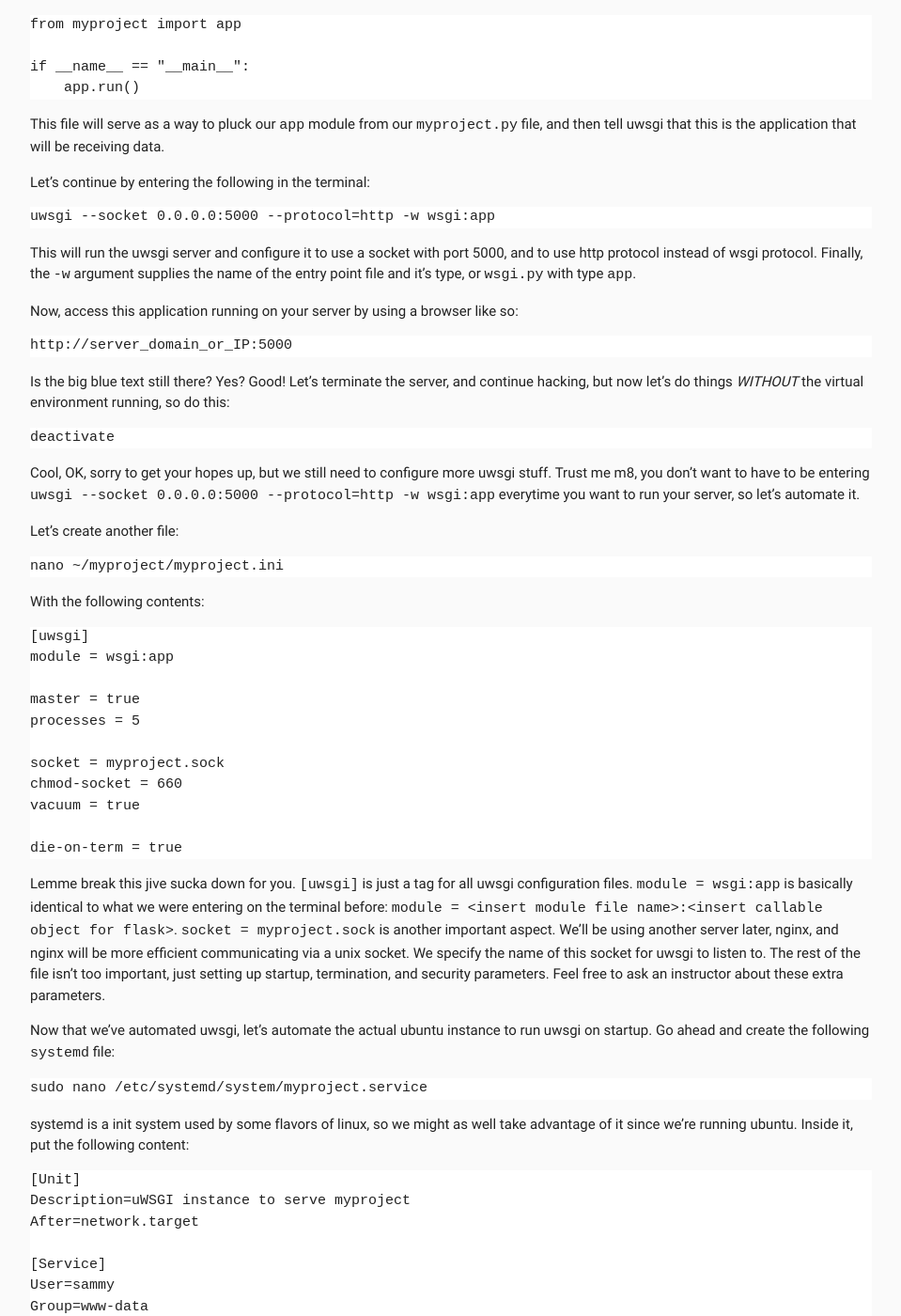
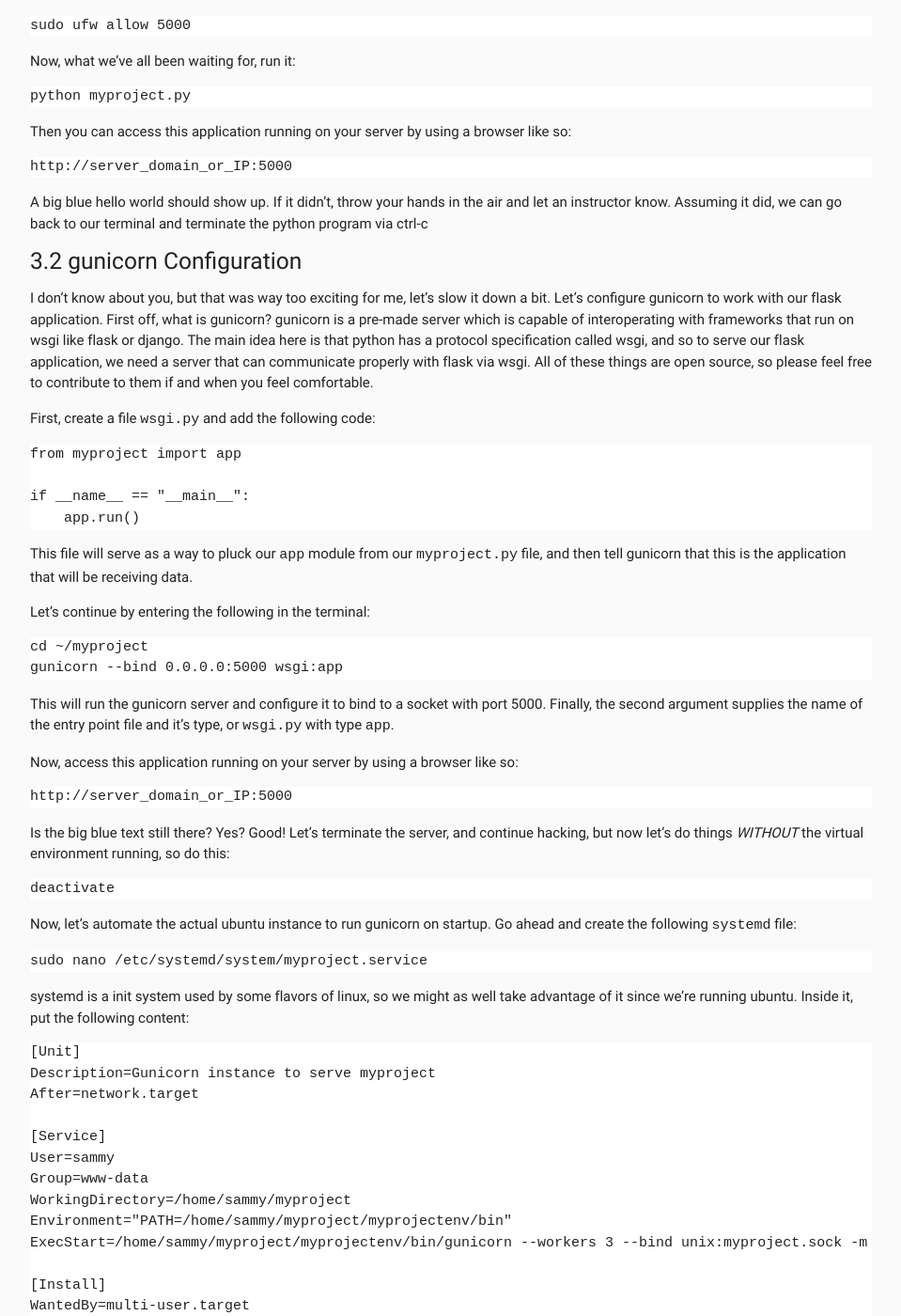
Before and after one commit to MandWdevclub/MandWdevclub.github.io, a Jekyll site: the page built from _posts/2016-08-05-Setup.md, in a window 1280 px wide and 1400 px high, scrolled down 3614 px. Shown: the whole window at 94% size, without its empty margins (160-1119 px from the left). Built offline with Jekyll 4.4.1, drawn with Linux system fonts in a browser that asks for light colours; some of the changed text lies outside the part shown.

Commit message:
changed to gunicorn instead of uwsgi

````diff
--- a/_posts/2016-08-05-Setup.md
+++ b/_posts/2016-08-05-Setup.md
@@ -63,9 +63,8 @@ https://guides.cocoapods.org/using/getting-started.html
 ###Post Contents
 ######1. Overview
 ######2. Creating the Server & Installing Dependencies
-######3. Flask & uwsgi Configuration
-######4. OS Startup Configuration
-######5. Nginx Configuration
+######3. Flask & gunicorn Configuration
+######4. Nginx Configuration
 
 
 ####1. Overview
@@ -76,7 +75,7 @@ Without further adu, let us begin!
 
 
 
-####1. Creating the Server & Installing Dependencies
+####2. Creating the Server & Installing Dependencies
 
 Go to https://www.digitalocean.com and create a 16.04 ubuntu droplet. Digital Ocean will send you the deetz about this server via email so that you can login.
 
@@ -85,16 +84,33 @@ Now from your local machine, access the server via
 ssh root@<insert your droplet IP address here>
 ```
 
-Once you have access to the remote server, let's start installing the python & nginx dependencies via the following ez commands:
+Once you have access to the remote server, let's start by creating a new user on the server to isolate all our changes:
+
+```
+adduser sammy
+```
+No need to worry about the details for sammy. Now let's add sammy to the sudo group, so that we won't have any socket permission hiccups later on:
+
+```
+usermod -aG sudo sammy
+```
+
+Fantastic! Now one last thing, ssh into sammy's account.
+
+```
+ssh sammy@<insert your droplet IP address here>
+```
+
+Now that we have that out of the way, let's start installing the python & nginx dependencies via the following ez commands:
 ```
 sudo apt-get update
-sudo apt-get install python3-pip python3-dev nginx
+sudo apt-get install python-pip python-dev nginx
 ```
 
 This is great, but let's say we also want to have a django application that has a bunch of legacy python packages. Remember kids, always practice safe server side dependency control. How can we isolate our swanky new flask application from the dinosaur django application? We'll use virtualenv. If you're coming from node, then think of this as a heavy duty version of packages.json. Enough talk, run these commands:
 
 ```
-sudo pip3 install virtualenv
+sudo pip install virtualenv
 ```
 
 To use virtualenv, let's create our application's folder first:
@@ -104,7 +120,7 @@ mkdir ~/myproject
 cd ~/myproject
 ```
 
-Now let's tell virtualenv to create a new virtual environment, so that it can keep a track of what python dependencies (in this case, pip and python3) belong to which virtual environment (in this case, the virtual environment called "myprojectenv").
+Now let's tell virtualenv to create a new virtual environment, so that it can keep a track of what python dependencies (in this case, pip and python) belong to which virtual environment (in this case, the virtual environment called "myprojectenv").
 
 ```
 virtualenv myprojectenv
@@ -118,14 +134,13 @@ source myprojectenv/bin/activate
 
 Great! Simple stuff, eh.
 
-####2. Flask & uwsgi Configuration
-##### 2.1 Flask configuration
+####3. Flask & gunicorn Configuration
+##### 3.1 Flask configuration
 Alright, even though you're a 1337 ninja wizard 'rockstar' hacker in my books, we still have a lot of work to do. Let's move on to getting flask, testing it out, and then getting uswgi configured. Let's begin:
 
 ```
-pip install uwsgi flask
+pip install gunicorn flask
 ```
-(virtualenv will take care of the difference between pip3 and pip if you were wondering)
 
 Now we will actually use the flask web framework to code up an API endpoint, so that we can later run some logic if a mobile app contacts our server at that endpoint. Let's use nano to create the python file which will contain our code that uses flask:
 
@@ -163,9 +183,14 @@
 @app.route("/")
 def hello():
     return "<h1 style='color:blue'>Hello There!</h1>"
+
+@app.route('/data')
+def names():
+    data = {"names": ["John", "Jacob", "Julie", "Jennifer"]}
+    return jsonify(data)
 ```
 
-This is a bit stranger looking. However, let's break it down. The '@' is part of python, and it is just a shorthand notation for decorators. Basically, the decorator here creates a flask route '/', and links this route with a function to run when that route is accessed. To read more about python and decorators, see here: https://realpython.com/blog/python/primer-on-python-decorators/
+This is a bit stranger looking. However, let's break it down. The '@' is part of python, and it is just a shorthand notation for decorators. Basically, the decorator here creates a flask route, and links this route with a function to run when that route is accessed, but the linked function is only run after the function that directly follows the '@' symbol has run. To read more about python and decorators, see here: https://realpython.com/blog/python/primer-on-python-decorators/
 
 Now that we have that covered, let's test it out. First let's get rid of some pesky firewalls for port 5000:
 
@@ -187,9 +212,9 @@ http://server_domain_or_IP:5000
 
 A big blue hello world should show up. If it didn't, throw your hands in the air and let an instructor know. Assuming it did, we can go back to our terminal and terminate the python program via ctrl-c
 
-##### 2.2 uwsgi Configuration
+##### 3.2 gunicorn Configuration
 
-I don't know about you, but that was way too exciting for me, let's slow it down a bit. Let's configure uwsgi to work with our flask application. First off, what is uwsgi? uwsgi is a pre-made server which is capable of interoperating with frameworks that run on wsgi like flask or django. The main idea here is that python has a protocol specification called wsgi, and so to serve our flask application, we need a server that can communicate properly with flask via wsgi. All of these things are open source, so please feel free to contribute to them if and when you feel comfortable.
+I don't know about you, but that was way too exciting for me, let's slow it down a bit. Let's configure gunicorn to work with our flask application. First off, what is gunicorn? gunicorn is a pre-made server which is capable of interoperating with frameworks that run on wsgi like flask or django. The main idea here is that python has a protocol specification called wsgi, and so to serve our flask application, we need a server that can communicate properly with flask via wsgi. All of these things are open source, so please feel free to contribute to them if and when you feel comfortable.
 
 
 First, create a file ```wsgi.py``` and add the following code:
@@ -200,15 +225,16 @@ from myproject import app
 if __name__ == "__main__":
     app.run()
 ```
-This file will serve as a way to pluck our ```app``` module from our ```myproject.py``` file, and then tell uwsgi that this is the application that will be receiving data.
+This file will serve as a way to pluck our ```app``` module from our ```myproject.py``` file, and then tell gunicorn that this is the application that will be receiving data.
 
 Let's continue by entering the following in the terminal:
 
 ```
-uwsgi --socket 0.0.0.0:5000 --protocol=http -w wsgi:app
+cd ~/myproject
+gunicorn --bind 0.0.0.0:5000 wsgi:app
 ```
 
-This will run the uwsgi server and configure it to use a socket with port 5000, and to use http protocol instead of wsgi protocol. Finally, the ```-w``` argument supplies the name of the entry point file and it's type, or ```wsgi.py``` with type ```app```.
+This will run the gunicorn server and configure it to bind to a socket with port 5000. Finally, the second argument supplies the name of the entry point file and it's type, or ```wsgi.py``` with type ```app```.
 
 Now, access this application running on your server by using a browser like so:
 
@@ -222,33 +248,7 @@ Is the big blue text still there? Yes? Good! Let's terminate the server, and con
 deactivate
 ```
 
-Cool, OK, sorry to get your hopes up, but we still need to configure more uwsgi stuff. Trust me m8, you don't want to have to be entering ```uwsgi --socket 0.0.0.0:5000 --protocol=http -w wsgi:app``` everytime you want to run your server, so let's automate it.
-
-Let's create another file:
-
-```
-nano ~/myproject/myproject.ini
-```
-
-With the following contents:
-
-```
-[uwsgi]
-module = wsgi:app
-
-master = true
-processes = 5
-
-socket = myproject.sock
-chmod-socket = 660
-vacuum = true
-
-die-on-term = true
-```
-
-Lemme break this jive sucka down for you. ```[uwsgi]``` is just a tag for all uwsgi configuration files. ```module = wsgi:app``` is basically identical to what we were entering on the terminal before: ```module = <insert module file name>:<insert callable object for flask>```. ```socket = myproject.sock``` is another important aspect. We'll be using another server later, nginx, and nginx will be more efficient communicating via a unix socket. We specify the name of this socket for uwsgi to listen to. The rest of the file isn't too important, just setting up startup, termination, and security parameters. Feel free to ask an instructor about these extra parameters.
-
-Now that we've automated uwsgi, let's automate the actual ubuntu instance to run uwsgi on startup. Go ahead and create the following ```systemd``` file:
+Now, let's automate the actual ubuntu instance to run gunicorn on startup. Go ahead and create the following ```systemd``` file:
 
 ```
 sudo nano /etc/systemd/system/myproject.service
@@ -258,7 +258,7 @@ systemd is a init system used by some flavors of linux, so we might as well take
 
 ```
 [Unit]
-Description=uWSGI instance to serve myproject
+Description=Gunicorn instance to serve myproject
 After=network.target
 
 [Service]
@@ -266,8 +266,55 @@ User=sammy
 Group=www-data
 WorkingDirectory=/home/sammy/myproject
 Environment="PATH=/home/sammy/myproject/myprojectenv/bin"
-ExecStart=/home/sammy/myproject/myprojectenv/bin/uwsgi --ini myproject.ini
+ExecStart=/home/sammy/myproject/myprojectenv/bin/gunicorn --workers 3 --bind unix:myproject.sock -m 007 wsgi:app
 
 [Install]
 WantedBy=multi-user.target
 ```
+
+We can now start the Gunicorn service we created and enable it so that it starts at boot:
+
+```
+sudo systemctl start myproject
+sudo systemctl enable myproject
+```
+
+####4. Nginx Configuration
+
+```
+sudo nano /etc/nginx/sites-available/myproject
+```
+
+
+```
+server {
+    listen 80;
+    server_name server_domain_or_IP;
+
+    location / {
+        include proxy_params;
+        proxy_pass http://unix:/home/sammy/myproject/myproject.sock;
+    }
+}
+```
+
+```
+sudo ln -s /etc/nginx/sites-available/myproject /etc/nginx/sites-enabled
+```
+
+```
+sudo nginx -t
+```
+
+```
+sudo systemctl restart nginx
+```
+
+
+```
+sudo ufw allow 'Nginx Full'
+```
+
+```
+http://server_domain_or_IP
+```
````
Also changed, not shown: other parts of _posts/2016-08-05-Setup.md (+6 -1 lines).
